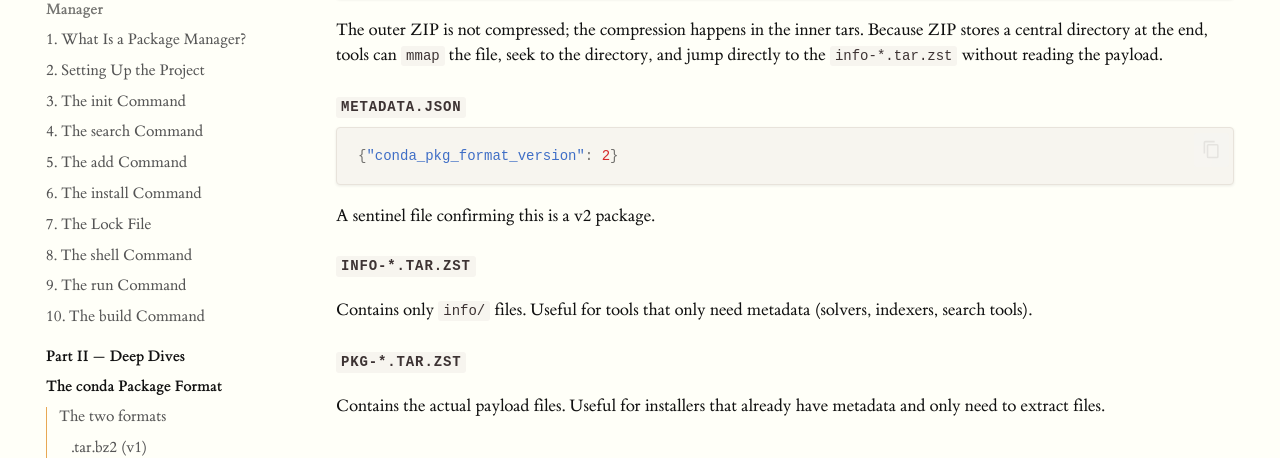
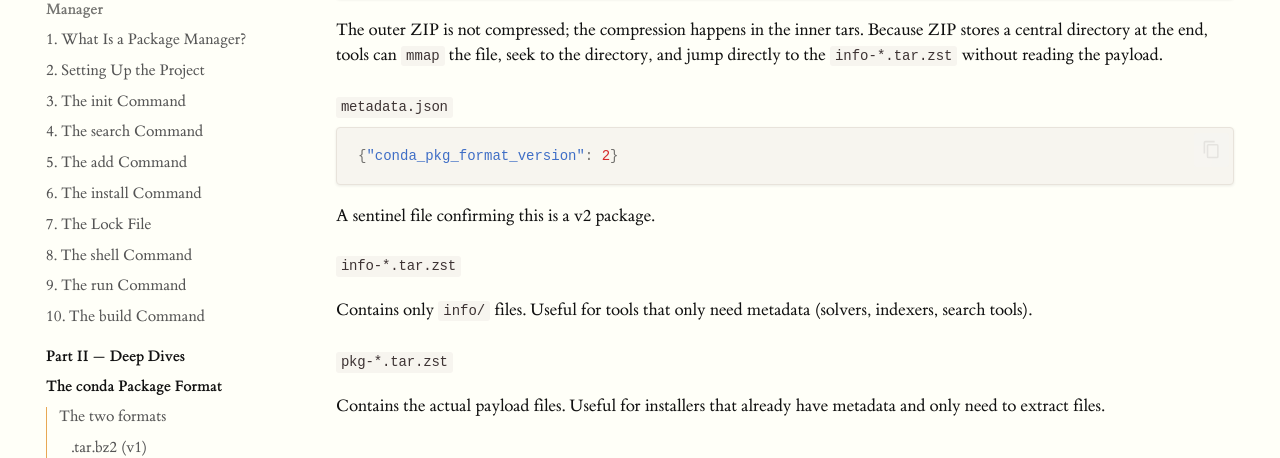
Before and after one commit to prefix-dev/rattler-book, an MkDocs documentation site: the page built from book/src/deep-dive-package-format.md, in a window 1280 px wide and 1400 px high, scrolled down 823 px. Shown: the part 160-618 px from the top of the window. Built offline with MkDocs 1.6.1 and Material for MkDocs 9.7.7, drawn with Linux system fonts in a browser that asks for light colours.

Commit message:
lighten the h4

```diff
--- a/book/src/stylesheets/extra.css
+++ b/book/src/stylesheets/extra.css
@@ -226,10 +226,8 @@
 }
 
 .md-typeset h4 {
-  font-weight: 600;
+  font-weight: 400;
   font-size: var(--rb-h4-size);
-  text-transform: uppercase;
-  letter-spacing: 0.05em;
   margin-top: 1.4em;
   margin-bottom: 0.4em;
 }
```
